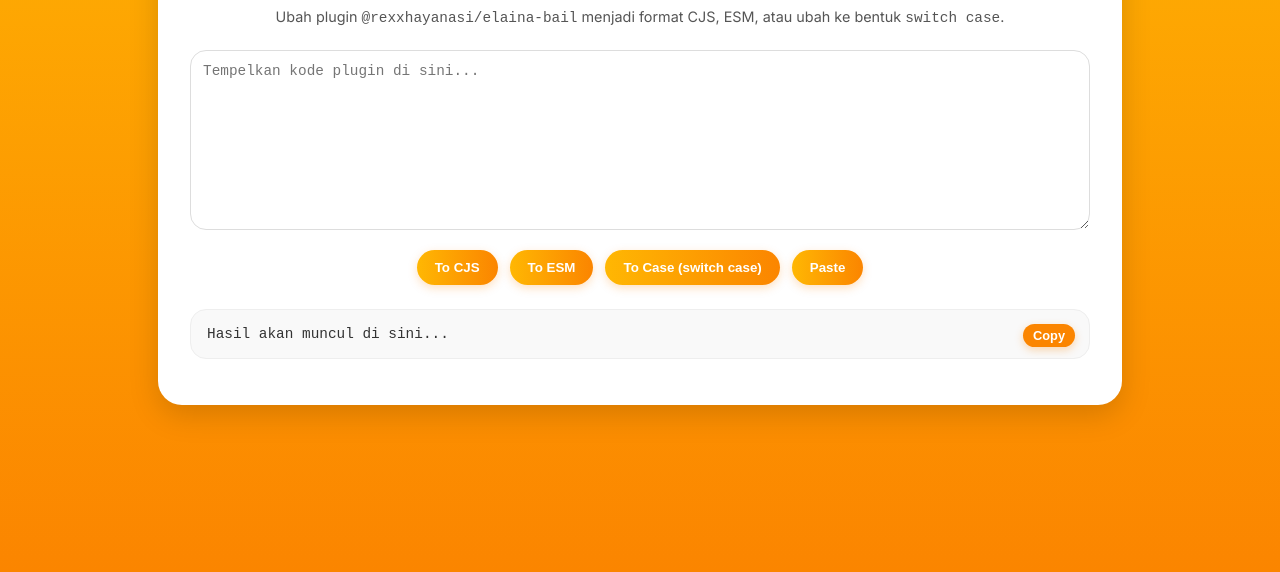
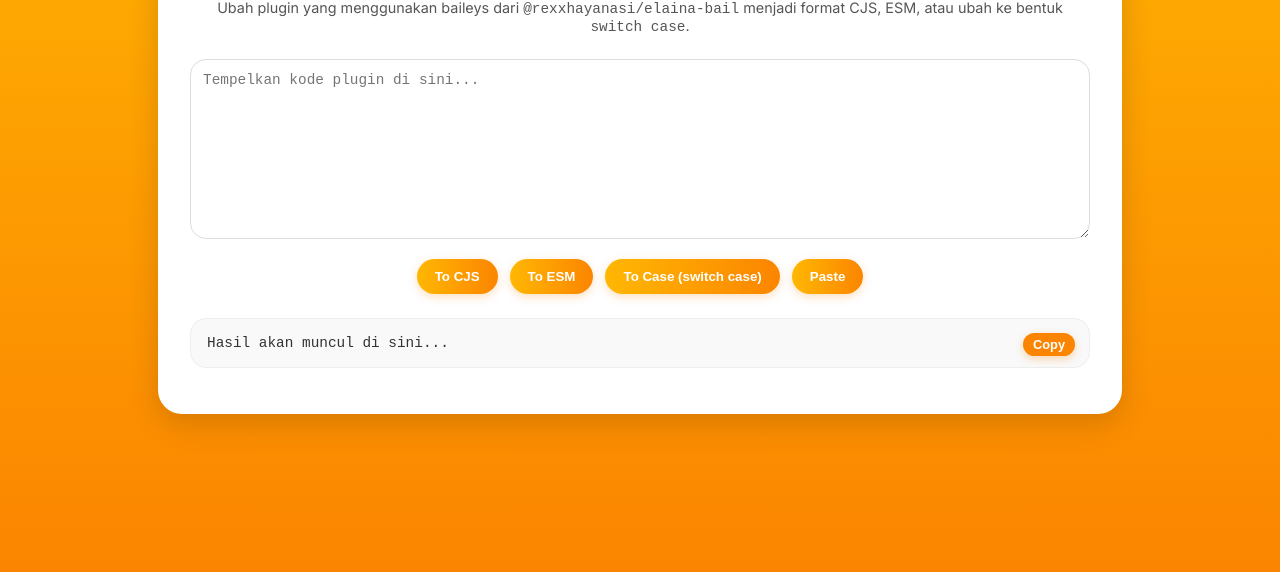
Before and after one commit to rexxzynxd/Plugins-Converter-With-API, a plain HTML site: page index.html in a window 1280 px wide. Shown: the part 260-832 px from the top of the page. Drawn offline with Linux system fonts and the light colour scheme.

Commit message:
Update index.html

```diff
--- a/index.html
+++ b/index.html
@@ -139,7 +139,7 @@
 <body>
   <div class="container">
     <h1>Elaina-Bail Plugin Converter</h1>
-    <p>Ubah plugin <code>@rexxhayanasi/elaina-bail</code> menjadi format CJS, ESM, atau ubah ke bentuk <code>switch case</code>.</p>
+    <p>Ubah plugin yang menggunakan baileys dari <code>@rexxhayanasi/elaina-bail</code> menjadi format CJS, ESM, atau ubah ke bentuk <code>switch case</code>.</p>
 
     <textarea id="inputCode" placeholder="Tempelkan kode plugin di sini..."></textarea>
 
```
